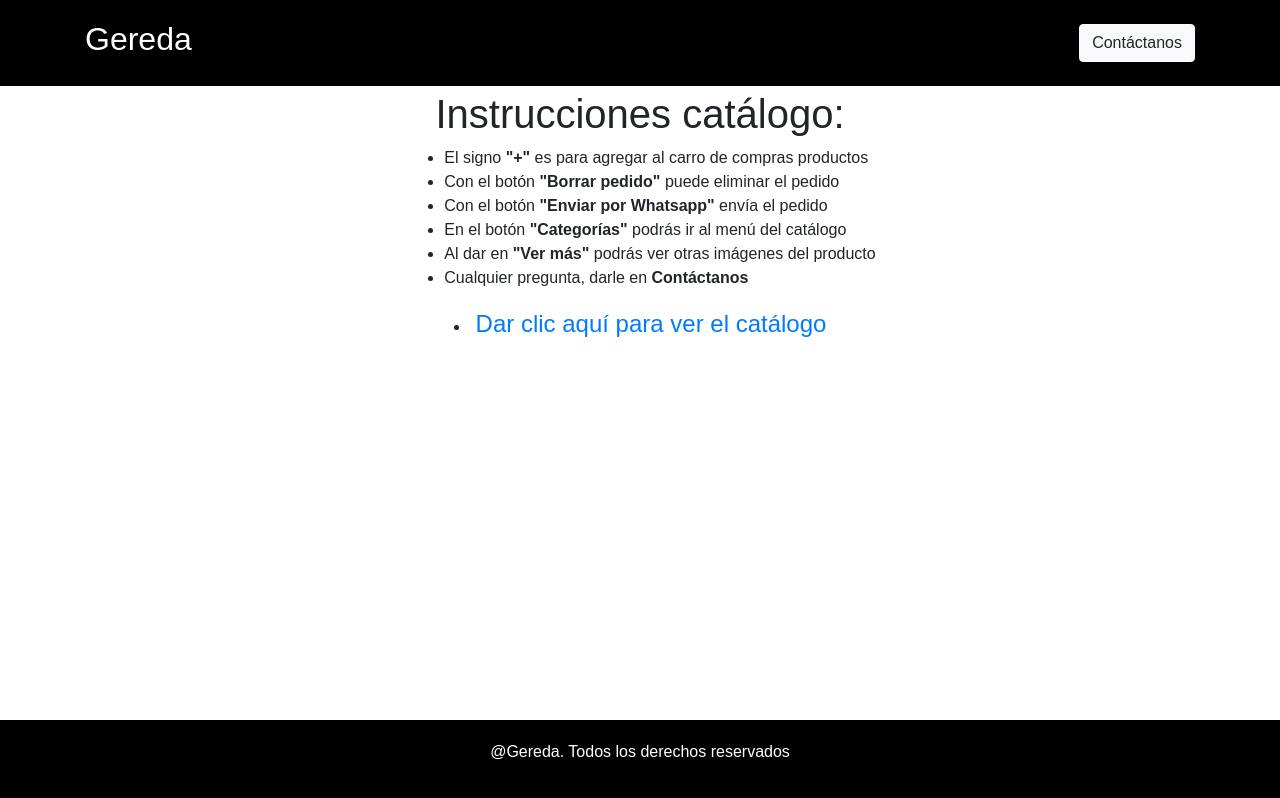
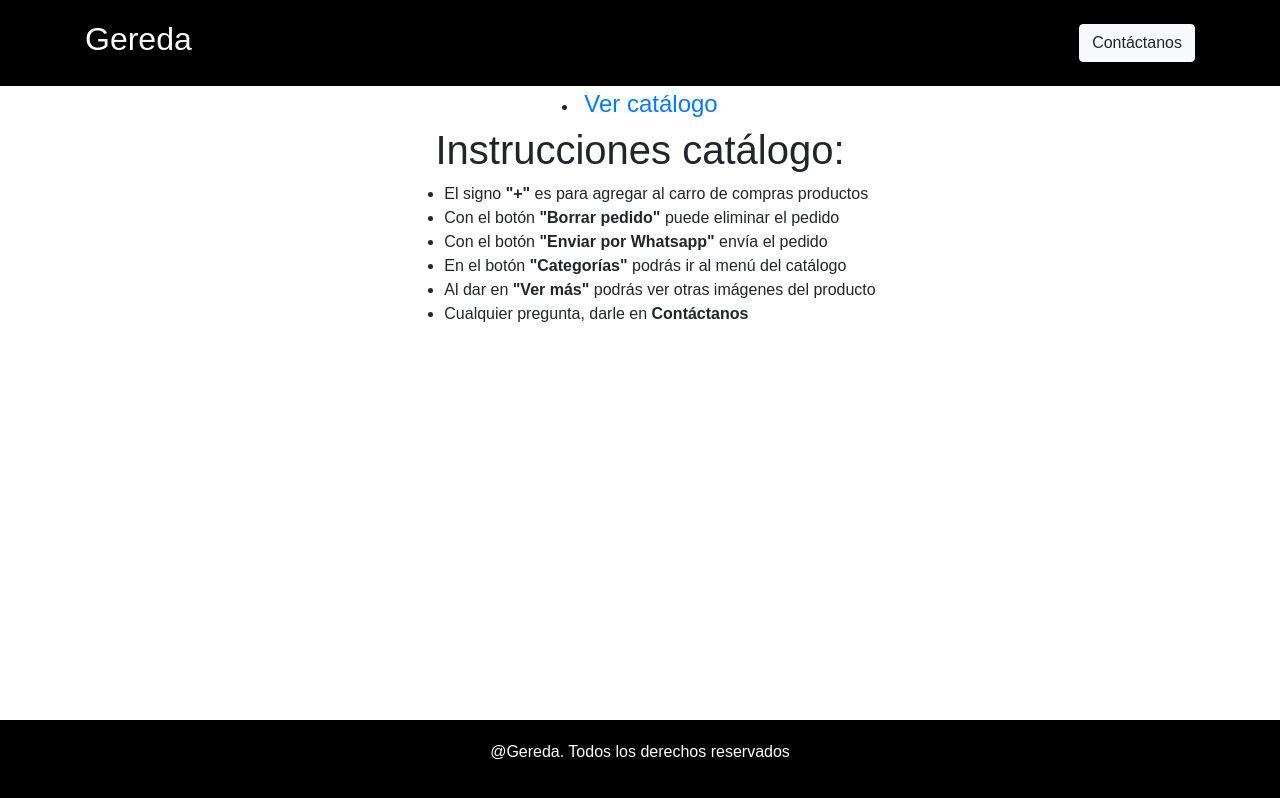
Before and after one commit to applecheck1/223123, a plain HTML site: page index.html in a window 1280 px wide. Drawn offline with nearby package versions, Linux system fonts and the light colour scheme.

Commit message:
Update index.html

```diff
--- a/index.html
+++ b/index.html
@@ -10,6 +10,9 @@
 <body>
   <header id="heade"></header>
 
+  <div class="d-flex justify-content-center align-items-center">
+      <li><a href="indexx.html">Ver catálogo</a></li>
+    </div>
   <main class="d-flex flex-column mt-1 align-items-center">
     <h2>Instrucciones catálogo:</h2>
     <ul>
@@ -20,9 +23,6 @@
       <li>Al dar en <b>"Ver más"</b> podrás ver otras imágenes del producto</li>
       <li>Cualquier pregunta, darle en <b>Contáctanos</b></li>
     </ul>
-    <div class="d-flex justify-content-center align-items-center">
-      <li><a href="indexx.html">Dar clic aquí para ver el catálogo</a></li>
-    </div>
   </main>
 
   <footer id="footer"></footer>
```
